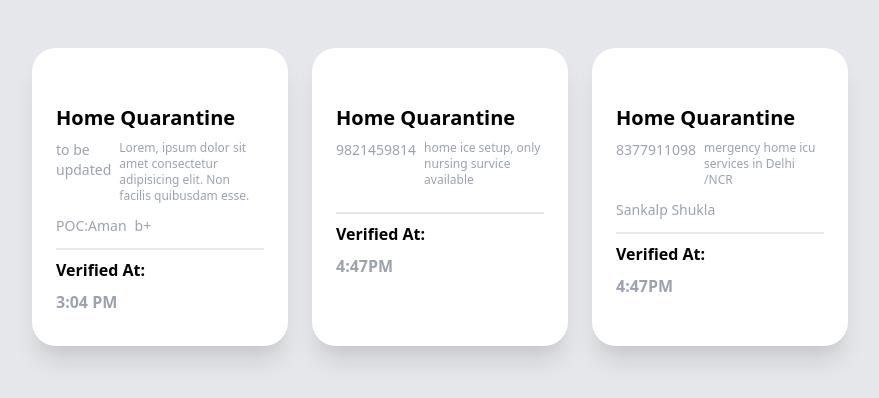
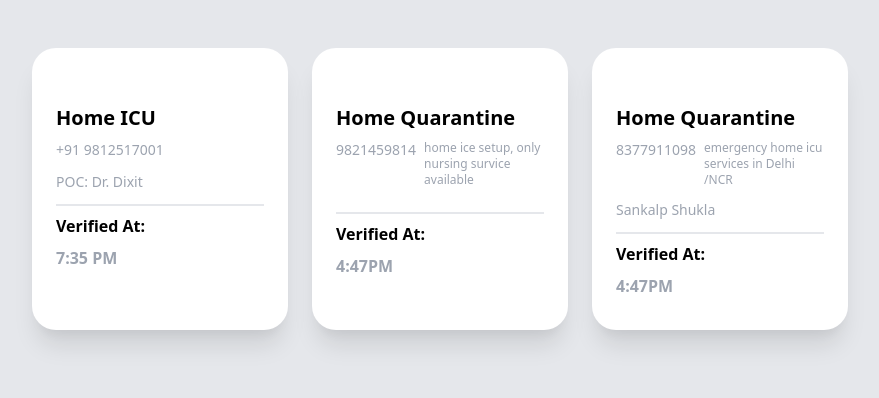
Before and after one commit to sharmadevanshi147/covid-19.io, a plain HTML site: page homequarantine.html in a window 1280 px wide. Shown: the whole page, without its empty margins (60-939 px from the left). Drawn offline with nearby package versions, Linux system fonts and the light colour scheme.

Commit message:
updated
upddated

```diff
--- a/homequarantine.html
+++ b/homequarantine.html
@@ -17,15 +17,14 @@
         <div class="relative bg-white py-6 px-6 rounded-3xl w-64 my-4 shadow-xl">
 
             <div class="mt-8">
-                <p class="text-xl font-semibold my-2">Home Quarantine</p>
+                <p class="text-xl font-semibold my-2">Home ICU</p>
                 <div class="flex space-x-2 text-gray-400 text-sm">
-                  <p> to be updated</p> <br>
-                  <p class="text-xs ">Lorem, ipsum dolor sit amet consectetur adipisicing elit. Non facilis quibusdam esse.</p>
+                  <p> +91 9812517001</p> <br>
+
                 </div>
                 <div class="flex space-x-2 text-gray-400 text-sm my-3">
                     <!-- svg  -->
-                    <p>POC:Aman </p>
-                    <p>b+</p>
+                    <p>POC: Dr. Dixit </p>
                 </div>
                 <div class="border-t-2"></div>
 
@@ -34,7 +33,7 @@
                      <div class="my-2">
                         <p class="font-semibold text-base mb-2">Verified At:</p>
                         <div class="text-base text-gray-400 font-semibold">
-                            <p>3:04 PM</p>
+                            <p>7:35 PM</p>
                         </div>
                     </div>
                 </div>
@@ -78,7 +77,7 @@
         <p class="text-xl font-semibold my-2">Home Quarantine</p>
         <div class="flex space-x-2 text-gray-400 text-sm">
           <p> 8377911098</p> <br>
-          <p class="text-xs ">mergency home icu services in Delhi /NCR</p>
+          <p class="text-xs ">emergency home icu services in Delhi /NCR</p>
         </div>
         <div class="flex space-x-2 text-gray-400 text-sm my-3">
             <!-- svg  -->
```
Also changed, not shown: 1 other file.
